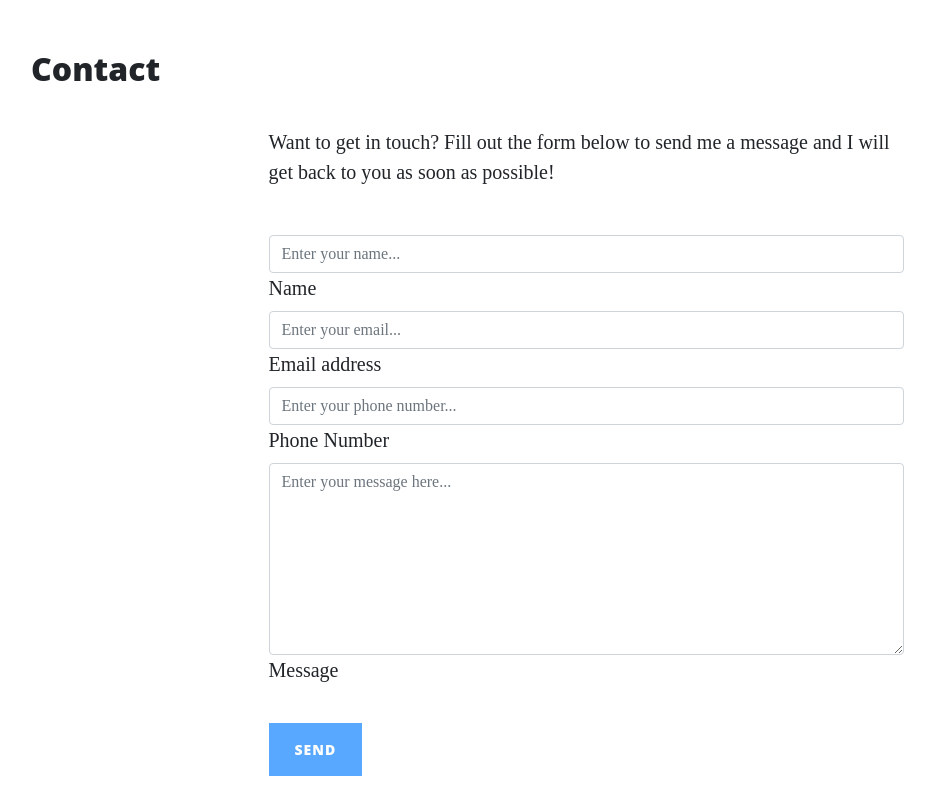
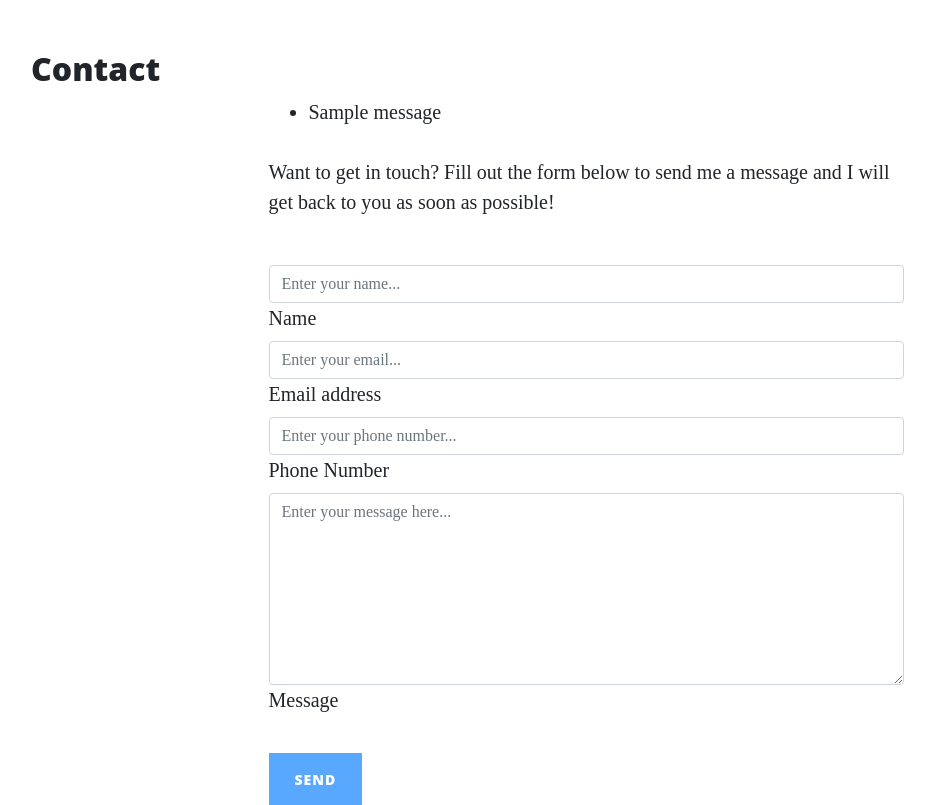
Before and after one commit to Louibens/thorin-flask-app, a Flask app: page /contact in a window 1280 px wide. Shown: the part 628-1433 px from the top of the page, without its empty margins (54-989 px from the left). Run offline with Flask 3, Linux system fonts and the light colour scheme; one stand-in notice (Sample message) is shown; some libraries are stand-ins or nearby versions.

Commit message:
Set up form to post data and display thank you message

```diff
--- a/run.py
+++ b/run.py
@@ -1,9 +1,12 @@
 import os
 import json
-from flask import Flask, render_template
+from flask import Flask, render_template, request, flash
+if os.path.exists("env.py"):
+    import env
 
 
 app = Flask(__name__)
+app.secret_key = os.environ.get("SECRET_KEY")
 
 
 @app.route("/")
@@ -30,8 +33,11 @@ def about_member(member_name):
     return render_template("member.html", member=member)
 
 
-@app.route("/contact")
+@app.route("/contact", methods=["GET", "POST"])
 def contact():
+    if request.method == "POST":
+        flash("Thanks {}, we have received your message!".format(
+            request.form.get("name")))
     return render_template("contact.html", page_title="Contact")
 
 
--- a/templates/contact.html
+++ b/templates/contact.html
@@ -4,34 +4,39 @@
 
     <div class="row gx-4 gx-lg-5 justify-content-center">
         <div class="col-md-10 col-lg-8 col-xl-7">
+
+            {% with messages = get_flashed_messages() %}
+                {% if messages %}
+                    <ul class="flashes">
+                        {% for message in messages %}
+                            <li>{{ message }}</li>
+                        {% endfor %}
+                    </ul>
+                {% endif %}
+            {% endwith %}
+
             <p>Want to get in touch? Fill out the form below to send me a message and I will get back to you as soon as possible!</p>
             <div class="my-5">
-                <!-- * * * * * * * * * * * * * * *-->
-                <!-- * * SB Forms Contact Form * *-->
-                <!-- * * * * * * * * * * * * * * *-->
-                <!-- This form is pre-integrated with SB Forms.-->
-                <!-- To make this form functional, sign up at-->
-                <!-- https://startbootstrap.com/solution/contact-forms-->
-                <!-- to get an API token!-->
-                <form id="contactForm" data-sb-form-api-token="API_TOKEN">
+
+                <form method="POST" id="contactForm" data-sb-form-api-token="API_TOKEN">
                     <div class="form-floating">
-                        <input class="form-control" id="name" type="text" placeholder="Enter your name..." data-sb-validations="required" />
+                        <input class="form-control" id="name" name="name" type="text" placeholder="Enter your name..." data-sb-validations="required" />
                         <label for="name">Name</label>
                         <div class="invalid-feedback" data-sb-feedback="name:required">A name is required.</div>
                     </div>
                     <div class="form-floating">
-                        <input class="form-control" id="email" type="email" placeholder="Enter your email..." data-sb-validations="required,email" />
+                        <input class="form-control" id="email" name="email" type="email" placeholder="Enter your email..." data-sb-validations="required,email" />
                         <label for="email">Email address</label>
                         <div class="invalid-feedback" data-sb-feedback="email:required">An email is required.</div>
                         <div class="invalid-feedback" data-sb-feedback="email:email">Email is not valid.</div>
                     </div>
                     <div class="form-floating">
-                        <input class="form-control" id="phone" type="tel" placeholder="Enter your phone number..." data-sb-validations="required" />
+                        <input class="form-control" id="phone" name="phone" type="tel" placeholder="Enter your phone number..." data-sb-validations="required" />
                         <label for="phone">Phone Number</label>
                         <div class="invalid-feedback" data-sb-feedback="phone:required">A phone number is required.</div>
                     </div>
                     <div class="form-floating">
-                        <textarea class="form-control" id="message" placeholder="Enter your message here..." style="height: 12rem" data-sb-validations="required"></textarea>
+                        <textarea class="form-control" id="message" name="message" placeholder="Enter your message here..." style="height: 12rem" data-sb-validations="required"></textarea>
                         <label for="message">Message</label>
                         <div class="invalid-feedback" data-sb-feedback="message:required">A message is required.</div>
                     </div>
```
Also changed, not shown: 1 other file.
